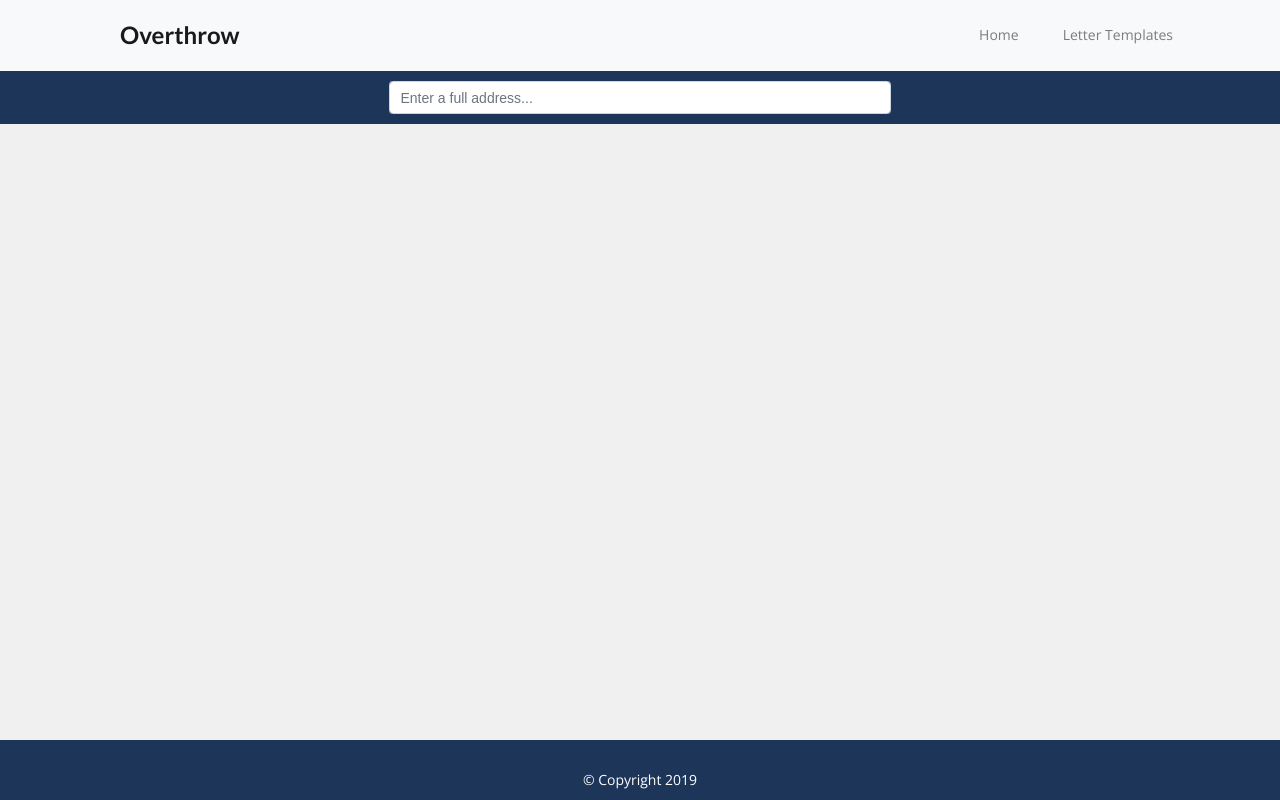
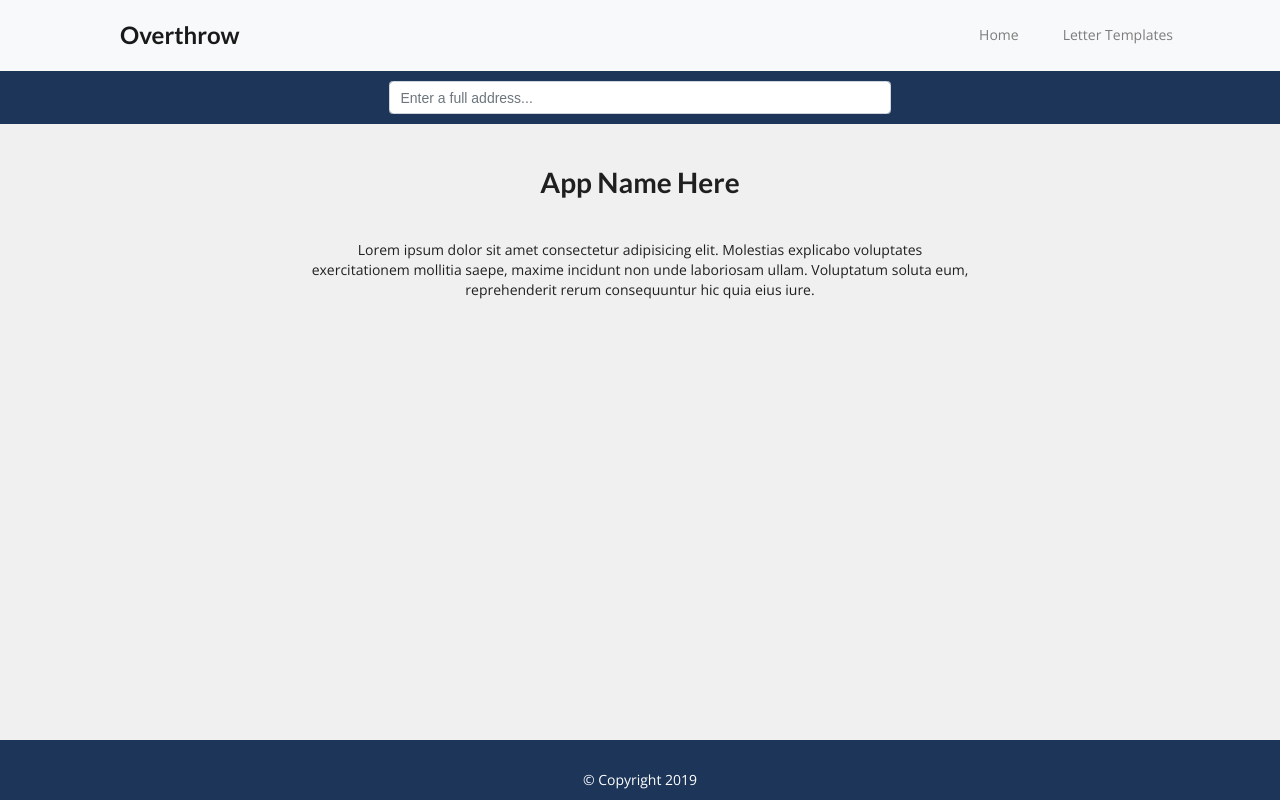
Before and after one commit to wlebert89/project3, a React (Create React App) app in the folder client/: page / in a window 1280 px wide. Built offline with nearby package versions, Linux system fonts and the light colour scheme.

Commit message:
conditional rendering on homepage

```diff
--- a/client/src/components/ResultDisplay/ResultDisplay.css
+++ b/client/src/components/ResultDisplay/ResultDisplay.css
@@ -1,3 +1,15 @@
+#title {
+    text-align: center;
+    margin-top: 40px;
+}
+
+#about {
+    margin: auto;
+    text-align: center;
+    margin-top: 40px;
+    width: 60%;
+}
+
 .result {
     flex: 1 0 500px;
     margin: 1rem .5em;
--- a/client/src/pages/Results-Page/ResultList.js
+++ b/client/src/pages/Results-Page/ResultList.js
@@ -54,18 +54,21 @@ class ResultList extends React.Component {
             });
     }
 
-    render() {
+    renderAbout() {
         return (
             <div>
-                <Helmet>
-                    <style>{'body { background-color: #f0f0f0;}'}</style>
-                </Helmet>
-                <Nav />
-                <SearchBar
-                    onSubmit={this.onSearchSubmit}
-                    placeholder="Enter a full address..."
-                />
-                <div className="container">
+                <h1 id="title">App Name Here</h1>
+                <div id="about">
+                    Lorem ipsum dolor sit amet consectetur adipisicing elit.
+                    Molestias explicabo voluptates exercitationem mollitia saepe, maxime incidunt non unde laboriosam ullam.
+                    Voluptatum soluta eum, reprehenderit rerum consequuntur hic quia eius iure.
+                </div>
+            </div>
+        );
+    }
+
+    renderResults() {
+        return (
             <div className="results-container">
                 {this.state.googleCivic.map(rep => {
                     return (
@@ -83,6 +86,22 @@ class ResultList extends React.Component {
                     );
                 })}
             </div>
+        );
+    }
+
+    render() {
+        return (
+            <div>
+                <Helmet>
+                    <style>{'body { background-color: #f0f0f0;}'}</style>
+                </Helmet>
+                <Nav />
+                <SearchBar
+                    onSubmit={this.onSearchSubmit}
+                    placeholder="Enter a full address..."
+                />
+                <div className="container">
+                    {this.state.googleCivic.length === 0 ? this.renderAbout() : this.renderResults()}
                 </div>
                 <Footer />
             </div>
```
Lines whose indentation alone changed are shown as unchanged.
